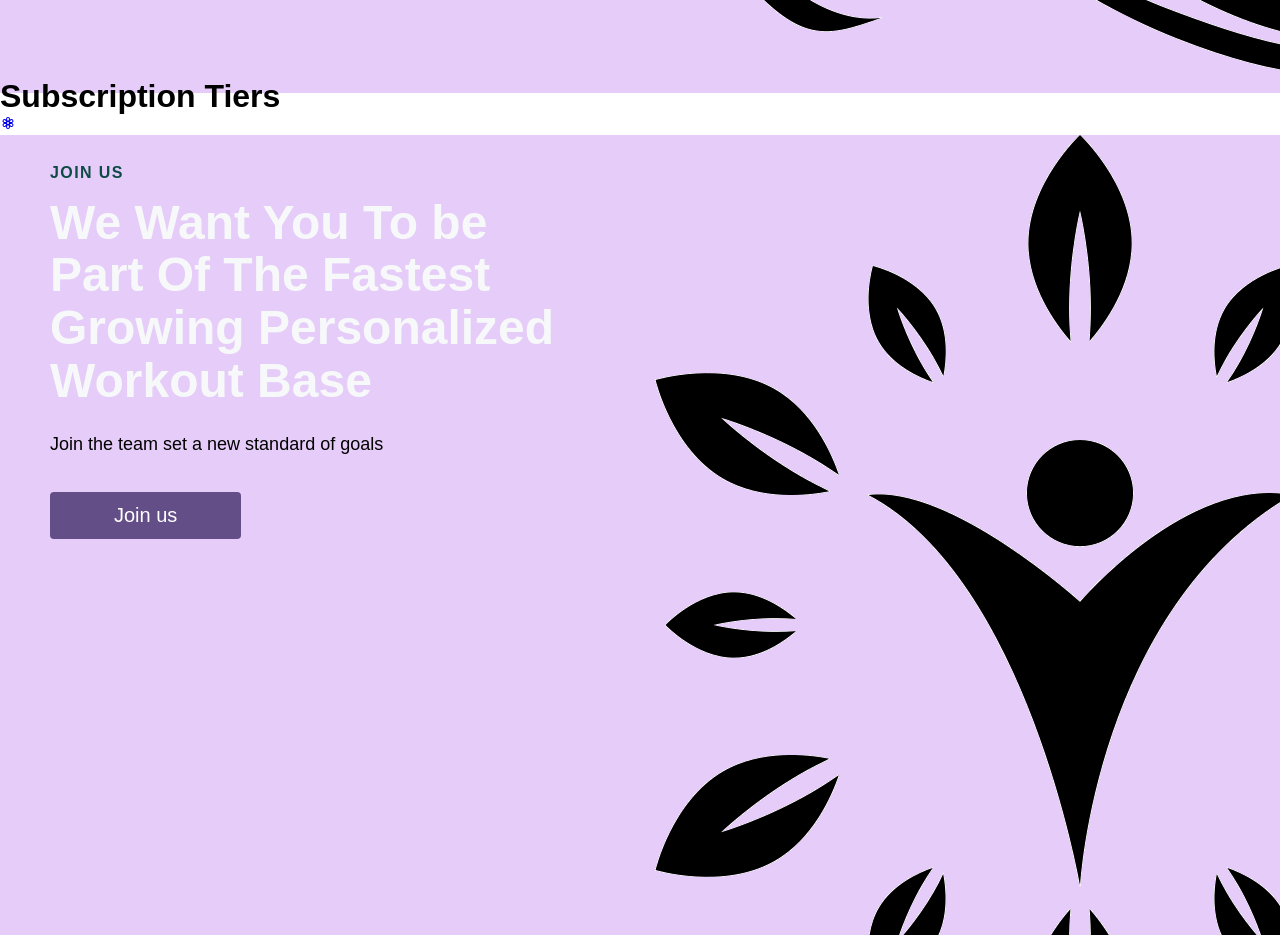
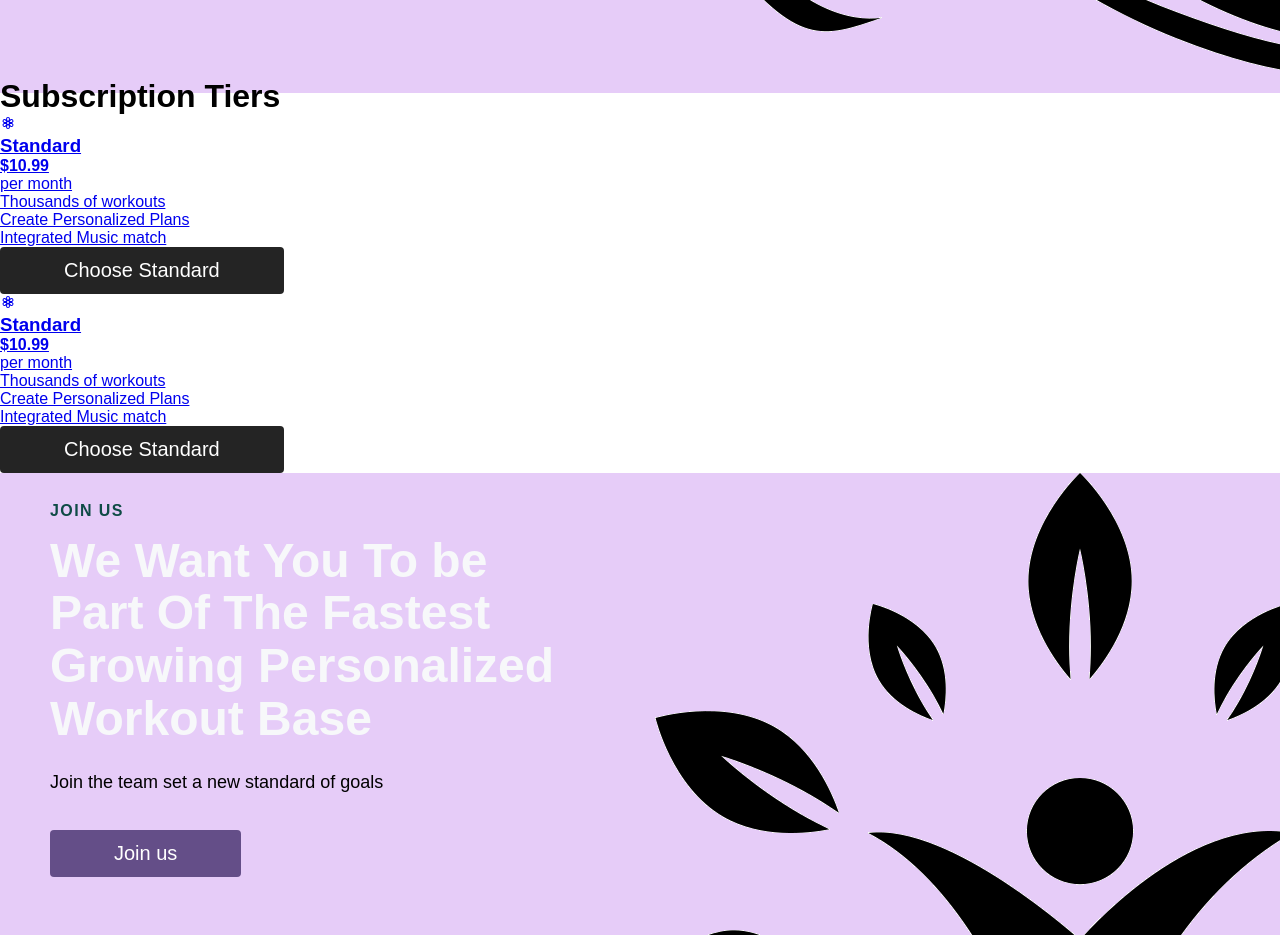
Before and after one commit to Coltthatcher/capstone, a React (Create React App) app: page / in a window 1280 px wide. Shown: the part 2380-3315 px from the top of the page. Built offline with nearby package versions, Linux system fonts and the light colour scheme.

Commit message:
continue with subscription teris

```diff
--- a/src/components/Pricing.js
+++ b/src/components/Pricing.js
@@ -17,7 +17,35 @@ function Pricing() {
                 <div className='icon'>
                   <BsFlower3 />
                 </div>
-
+                <h3>Standard</h3>
+                <h4>$10.99</h4>
+                <p>per month</p>
+                <ul className='container-tiers'>
+                  <li>Thousands of workouts</li>
+                  <li>Create Personalized Plans</li>
+                  <li>Integrated Music match</li>
+                </ul>
+                <Button buttonSize='btn--wide' buttonColor='primary'>
+                  Choose Standard
+                </Button>
+              </div>
+            </Link>
+            <Link to='/sign-up' className='pricing-container-sheet'>
+              <div className='price_container-info'>
+                <div className='icon'>
+                  <BsFlower3 />
+                </div>
+                <h3>Standard</h3>
+                <h4>$10.99</h4>
+                <p>per month</p>
+                <ul className='container-tiers'>
+                  <li>Thousands of workouts</li>
+                  <li>Create Personalized Plans</li>
+                  <li>Integrated Music match</li>
+                </ul>
+                <Button buttonSize='btn--wide' buttonColor='primary'>
+                  Choose Standard
+                </Button>
               </div>
             </Link>
           </div>
```
